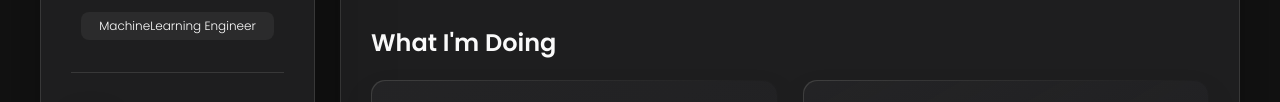
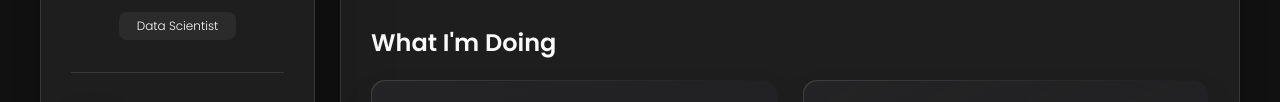
Before and after one commit to markjukerburg/jamesbond, a plain HTML site: page index.html in a window 1280 px wide. Shown: the part 338-440 px from the top of the page. Drawn offline with nearby package versions, Linux system fonts and the light colour scheme.

Commit message:
Update index.html

```diff
--- a/index.html
+++ b/index.html
@@ -48,7 +48,7 @@
         <div class="info-content">
           <h1 class="name" title="Adarsha Nagaraja">Adarsha Nagaraja</h1>
 
-          <p class="title">MachineLearning  Engineer</p>
+          <p class="title">Data Scientist</p>
 
         </div>
 
```
